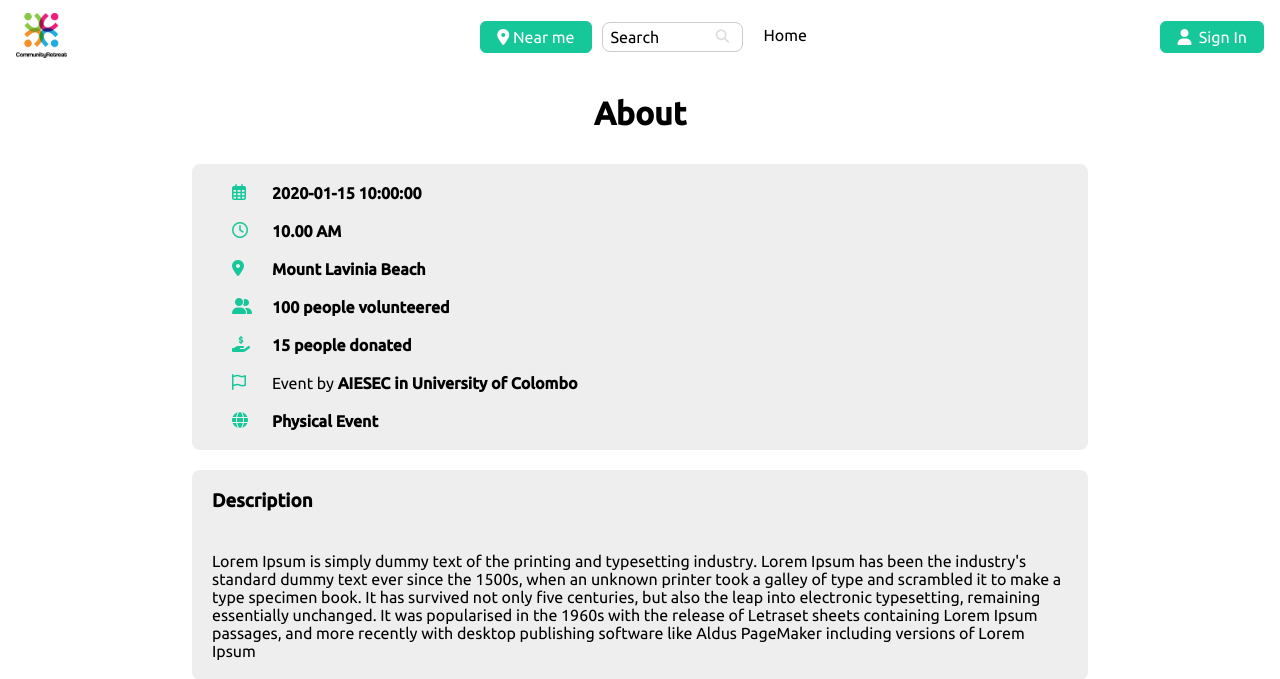
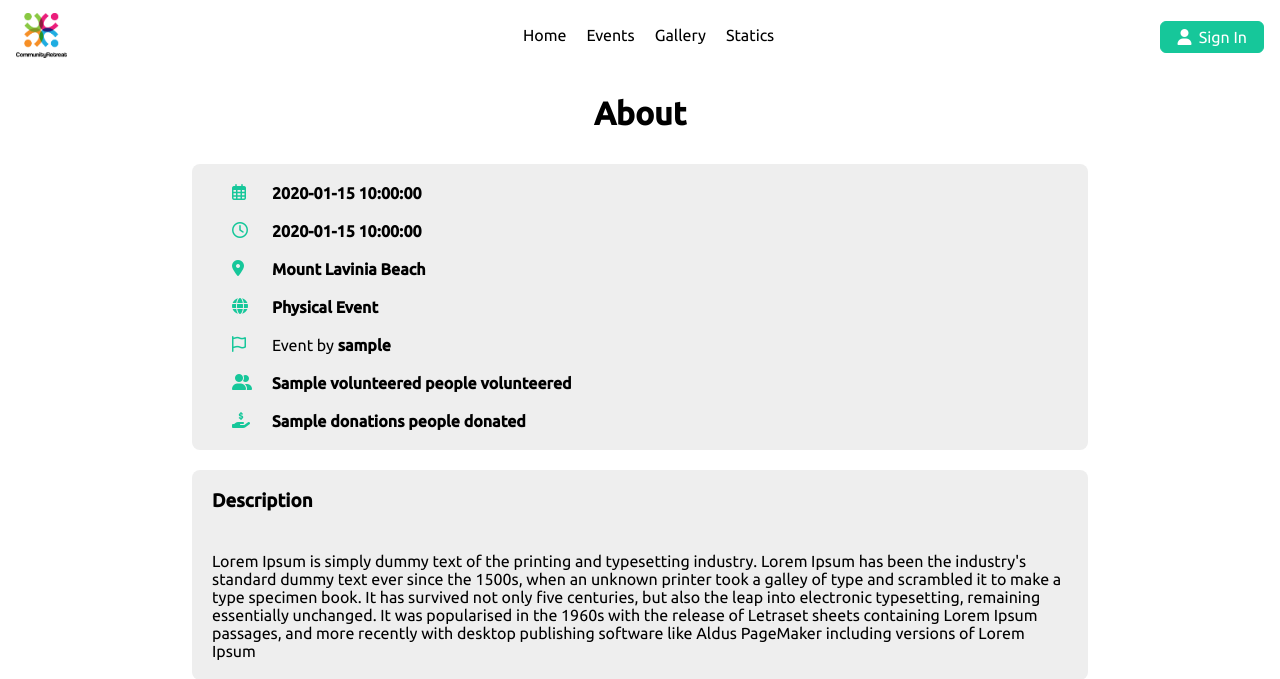
Before and after one commit to visal-jay/CommunityRetreat, a PHP site: the page made by app/view/aboutEvent.php in a window 1280 px wide. Shown: the top 679 px of the page. Run offline with PHP 8.4, Linux system fonts and the light colour scheme; tables that the repository leaves empty hold one stand-in row (values such as "Sample post"); the template is opened without the code that fills it: most values are stand-ins (such as "Sample title", 1, 10 or a date in 2020); some libraries are stand-ins or nearby versions.

Commit message:
Venodi V7

```diff
--- a/app/Core/Model.php
+++ b/app/Core/Model.php
@@ -3,13 +3,13 @@ class Model
 {
     protected static function getDB()
     {
-        require './DB-implement.php';
+        //require './DB-implement.php';
 
         static $db = null;
 
         if ($db === null) {
             $dsn = 'mysql:host=localhost;dbname=communityretreat_db;charset=utf8';
-            $db = new PDO($dsn, "root", "root");
+            $db = new PDO($dsn, "root", "");
             $db->setAttribute(PDO::ATTR_ERRMODE, PDO::ERRMODE_EXCEPTION);
             $db->setAttribute(PDO::ATTR_EMULATE_PREPARES, false);
         }
--- a/app/Model/Organisation.php
+++ b/app/Model/Organisation.php
@@ -49,11 +49,13 @@ class Organisation extends User{
 
 
     public function getDetails($uid){
+        var_dump($uid);
         $query = 'SELECT  org.username,org.email,org.contact_number,ST_X(org.latlang) as latitude ,ST_Y(org.latlang) as longitude ,org.profile_pic,org.cover_pic,org.about_us FROM organization org INNER JOIN login ON org.uid= login.uid WHERE org.uid = :uid  AND verified=1';
         $params = ["uid" => $uid];
         $result=User::select($query,$params);
         $result[0]["map"]=true;
-        if (count($result[0])>=1) {
+
+        if (count($result[0])>1 ) {
             if($result[0]["latitude"]==NULL || $result[0]["longitude"]==NULL ){
             $result[0]["map"]=false;
             $result[0]["latitude"]=7.6;
--- a/app/view/aboutEvent.php
+++ b/app/view/aboutEvent.php
@@ -1,3 +1,4 @@
+<?php if (!isset($_SESSION)) session_start(); ?>
 <!DOCTYPE html>
 <html lang="en" id="id1">
 
@@ -165,10 +166,12 @@
 </style>
 
 <?php
-if(!isset($moderator)) $moderator=false;
-if(!isset($treasurer)) $treasurer=false;
+$_SESSION["user"]["user_type"] = "organization";
+
+if (!isset($moderator)) $moderator = false;
+if (!isset($treasurer)) $treasurer = false;
 $organization = $admin = $registered_user = $guest_user = false;
-if (!isset($_SESSION)) session_start();
+
 if (isset($_SESSION["user"]["user_type"])) {
     if ($_SESSION["user"]["user_type"] == "organization") {
         $organization = true;
@@ -179,8 +182,7 @@ if (isset($_SESSION["user"]["user_type"])) {
     if ($_SESSION["user"]["user_type"] == "registered_user") {
         $registered_user = true;
     }
-}
-else {
+} else {
     $guest_user = true;
 }
 ?>
@@ -199,9 +201,9 @@ else {
                     <div class="date-container">
                         <div class="flex-row margin-lg">
                             <i class="btn-icon icon-width far fa-calendar-alt clr-green margin-side-lg"></i>
-                            <h4 class="head-margin data"><?= $start_date; ?></h4>
+                            <h4 class="head-margin data"><?= $start_date ?></h4>
                             <?php if ($organization || $moderator) { ?>
-                            <input type="date" name="start_date" class="form form-ctrl hidden" data-placeholder="Event is on?" value="<?= $start_date ?>"required></input>
+                                <input type="date" name="start_date" class="form form-ctrl hidden" data-placeholder="Event is on?" value="<?= $start_date ?>" required></input>
                             <?php } ?>
                         </div>
                     </div>
@@ -209,12 +211,19 @@ else {
                     <div class="time-container">
                         <div class="flex-row margin-lg">
                             <i class="btn-icon icon-width far fa-clock clr-green margin-side-lg"></i>
-                            <h4 class="head-margin data">10.00 AM</h4>
+                            <h4 class="head-margin data"><?= $start_time ?></h4>
                             <?php if ($organization || $moderator) { ?>
                                 <input type="time" name="Event time" class="form form-ctrl hidden" data-placeholder="Event starts at?" required></input>
                             <?php } ?>
                         </div>
                     </div>
+
+                    <!-- <div class="time-container">
+                        <div class="flex-row margin-lg">
+                            <i class="btn-icon icon-width fas fa-hourglass-start clr-green margin-side-lg"></i>
+                            <h4 class="head-margin data"><?= $duration ?></h4>
+                        </div>
+                    </div> -->
 
                     <div class="venue-container">
                         <div class="flex-row margin-lg">
@@ -226,23 +235,19 @@ else {
                         </div>
                     </div>
 
-                    <div class="human-container">
+                    <div class="globe-container">
                         <div class="flex-row margin-lg">
-                            <i class="btn-icon icon-width fas fa-user-friends clr-green margin-side-lg"></i>
-                            <h4 class="head-margin data">100 people volunteered</h4>
+                            <i class="btn-icon icon-width fas fa-globe clr-green margin-side-lg"></i>
+                            <h4 class="head-margin data">Physical Event</h4>
                                 <?php if ($organization || $moderator) { ?>
-                            <input type="num" name="Volunteers" class="form form-ctrl hidden" placeholder="Number of volunteers?" required></input>
-                            <?php } ?>
+                                    <div class="form hidden">
+                                    <select class="form-ctrl" id="mode" required>
+                                        <option value="" disabled selected>Select the mode of the event</option>
+                                        <option value="Physical">Physical</option>
+                                        <option value="Virtual">Virtual</option>
+                                        <option value="Physical & Virtual">Physical & Virtual</option>
+                                    </select>
                                     </div>
-                    </div>
-
-                    <div class="human-container">
-                        <div class="flex-row margin-lg">
-                            <i class="btn-icon icon-width fas fa-hand-holding-usd clr-green margin-side-lg"></i>
-                            <h4 class="head-margin data">15 people donated</h4>
-                            <?php if ($organization || $moderator) { ?>
-                            <input type="text" name="Donations" class="form form-ctrl hidden" placeholder="Number of donators?" required></input>
-                            <p><?php if(isset($_GET["volunteerErr"])) echo $_GET["volunteerErr"]; ?></p>
                                 <?php } ?>
                         </div>
                     </div>
@@ -251,7 +256,7 @@ else {
                         <div class="flex-row margin-lg">
                             <i class="btn-icon icon-width far fa-flag clr-green margin-side-lg"></i>
                             <div class="flex-row">
-                                <p class="head-margin data">Event by <b>AIESEC in University of Colombo</b></p>
+                                <p class="head-margin data">Event by <b><?= $org_username ?></b></p>
                                 <?php if ($organization || $moderator) { ?>
                                     <input type="text" name="Organizer" class="form form-ctrl hidden" placeholder="Organized by?" required></input>
                                 <?php } ?>
@@ -259,20 +264,20 @@ else {
                         </div>
                     </div>
 
-                    <div class="globe-container">
+                    <div class="human-container">
                         <div class="flex-row margin-lg">
-                            <i class="btn-icon icon-width fas fa-globe clr-green margin-side-lg"></i>
-                            <h4 class="head-margin data">Physical Event</h4>
-                            <?php if ($organization || $moderator) { ?>
-                            <select class="form-ctrl" id="mode" required>
-                                <option value="" disabled selected>Select the mode of the event</option>
-                                <option value="Physical">Physical</option>
-                                <option value="Virtual">Virtual</option>
-                                <option value="Physical & Virtual">Physical & Virtual</option>
-                            </select>
-                            <?php } ?>
+                            <i class="btn-icon icon-width fas fa-user-friends clr-green margin-side-lg"></i>
+                            <h4 class="head-margin"><?= $volunteered ?> people volunteered</h4>
                         </div>
                     </div>
+
+                    <div class="human-container">
+                        <div class="flex-row margin-lg">
+                            <i class="btn-icon icon-width fas fa-hand-holding-usd clr-green margin-side-lg"></i>
+                            <h4 class="head-margin"><?= $donations ?> people donated</h4>
+                        </div>
+                    </div>
+
                     <?php if ($organization) { ?>
                     </form>
                 <?php } ?>
@@ -387,7 +392,7 @@ else {
         }
     }
 
-    <?php if(isset($_GET["volunteerErr"])) echo "edit();" ?>
+    <?php if (isset($_GET["volunteerErr"])) echo "edit();" ?>
 
     function togglePopup(id) {
         document.getElementById(id).classList.toggle("active");
```
Also changed, not shown: app/Controllers/EventController.php (+31 -29 lines), app/Model/Events.php (+6 -2 lines), app/Model/RegisteredUser.php (+4 -4 lines). Lines whose indentation alone changed are shown as unchanged.
